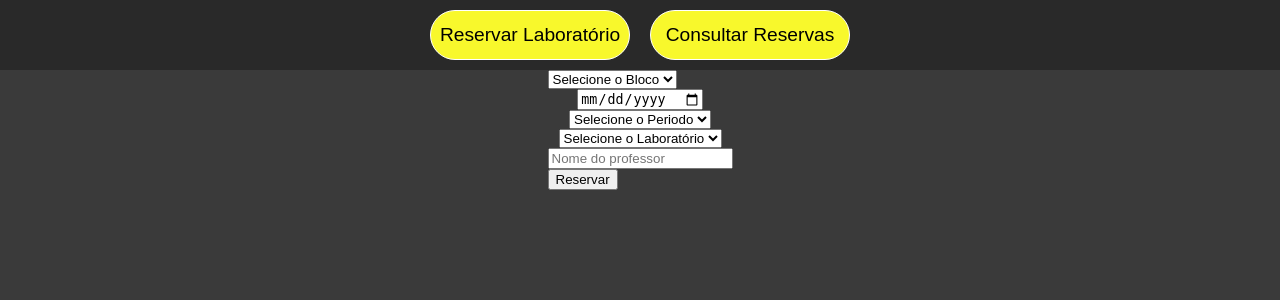
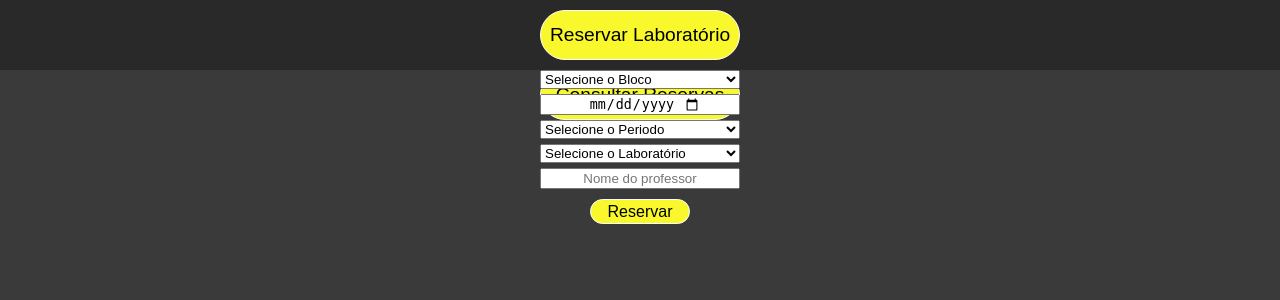
Before and after one commit to Endrio-Korb/Site_Reservas_Uniasselvi, a Django app: template reservas/templates/reserva_labs.html in a window 1280 px wide. Shown: the top 300 px of the page. Run offline with Django 3.2, Linux system fonts and the light colour scheme; the template is opened without the code that fills it, so the values that code supplies are empty; some libraries are stand-ins or nearby versions.

Commit message:
alterado css dos input das paginas

```diff
--- a/consulta/views.py
+++ b/consulta/views.py
@@ -35,7 +35,7 @@ def mostrarEnsalamentoLabs(request):
             labs_disponiveis = []
             for lab in todos_labs:
                 if not ReservasLaboratorios.objects.filter(laboratorio=lab).filter(data_reserva=data).filter(bloco=bloco):
-                    labs_disponiveis.append(lab.nome)
+                    labs_disponiveis.append(f'{lab.nome} {lab.bloco}{lab.numero_sala}')
 
             return render(request, 'ensalamento_labs.html', {'labs_disponiveis': labs_disponiveis,
                                                             'labs_reservados':labs_reservados,
--- a/reservas/templates/partials/modules.html
+++ b/reservas/templates/partials/modules.html
@@ -4,7 +4,7 @@
       <!-- Data da Reserva -->
       <div class="row">
          <div class="col">
-            <input type="date" name="data">
+            <input class='input data-module' type="date" name="data">
          </div>
       </div>
    </div>
@@ -13,7 +13,7 @@
    <div class="container">
       <div class="row">
          <div class="col">
-            <select name="periodo" >
+            <select class='input' name="periodo" >
             <option selected>Selecione o Periodo</option>
             {% for periodo in periodos %}
                <option value="{{periodo.id}}">{{periodo.nome_periodo}}</option>
@@ -27,7 +27,7 @@
    <div class="container">
       <div class="row">
          <div class="col">
-            <select  name="nome_lab" id="">
+            <select class='input' name="nome_lab" id="">
                <option selected>Selecione o Laboratório</option>
                {% for lab in laboratorios %}
                   <option value="{{lab.id}}">{{lab.nome}}</option>
@@ -41,7 +41,7 @@
    <div class="container">
       <div class="row">
          <div class="col">
-            <input type="text" name='nome_professor' placeholder="Nome do professor" list='lista_professores'>
+            <input class='input' type="text" name='nome_professor' placeholder="Nome do professor" list='lista_professores'>
             <datalist id='lista_professores'>
                   {% for professor in professores %}
                      <option value="{{professor.nome}}"></option>
--- a/reservas/templates/reserva_labs.html
+++ b/reservas/templates/reserva_labs.html
@@ -13,7 +13,7 @@
                hx-trigger="change"
                hx-target="#modules">
 
-                  <option selected>Selecione o Bloco</option>
+                  <option class='input' selected>Selecione o Bloco</option>
                   {% for bloco in blocos %}
                      <option value="{{bloco.id_bloco}}">{{bloco.bloco}}</option>
                   {% endfor %}
@@ -24,7 +24,7 @@
                   {% include 'partials/modules.html' %}
                </div>
 
-               <input type="submit" value='Reservar'>
+               <input type="submit" class='btn' value='Reservar'>
             </form>
 
          </div>
--- a/static/css/style.css
+++ b/static/css/style.css
@@ -1,6 +1,7 @@
 body {
     background-color: rgb(58, 58, 58);
     min-height: 100vh;
+    transition: background 0.2s linear;
 }
 
 * {
@@ -19,10 +20,40 @@ body {
     font-size: 3em;
 }
 
-.container {
+/* Containers */
+.container-flex {
     display: flex;
     justify-content: center;
     align-items: center;
+}
+
+.container {
+    display: flex;
+    flex-direction: column;
+    justify-content: center;
+    align-items: center;
+}
+
+/*  Inputs */
+input {
+    width: 200px;
+    text-align: center;
+}
+
+select {
+    width: 200px;
+}
+.input {
+    display: flex;
+    align-items: center;
+    align-content: center;
+    flex-direction: column;
+    align-items: center;
+    margin-bottom: 5px;
+}
+
+.data-module {
+    margin-top: 5px;
 }
 
 /* Barra de Navegação */
@@ -65,16 +96,7 @@ body {
 
 
 .btn:hover {
-    transform: translateY(-4px);
-}
-
-/*  Inputs */
-.input {
-    display: block;
-    margin-left: auto;
-    margin-right: auto;
-    width: 200px;
-    text-align: center;
+    transform: translateY(-3px);
 }
 
 .seletor {
@@ -110,7 +132,6 @@ body {
 .verso {
     width: 100%;
     height: 100%;
-    background-color: grey;
     position: absolute;
     border-radius: 6px;
     left: 0;
@@ -185,7 +206,6 @@ body {
     transform: rotateY(180deg);
 }
 
-
 /* Tabela */
 table, th, td {
     border: 1px solid white;
@@ -195,6 +215,7 @@ table {
     border-collapse: collapse;
     background-color: rgb(134, 134, 134);
     border:none;
+    border-radius: 10px;
 }
 
 th, td{
```
Also changed, not shown: consulta/templates/consulta.html (+6 -4 lines), consulta/templates/ensalamento_labs.html (+4 -4 lines).
